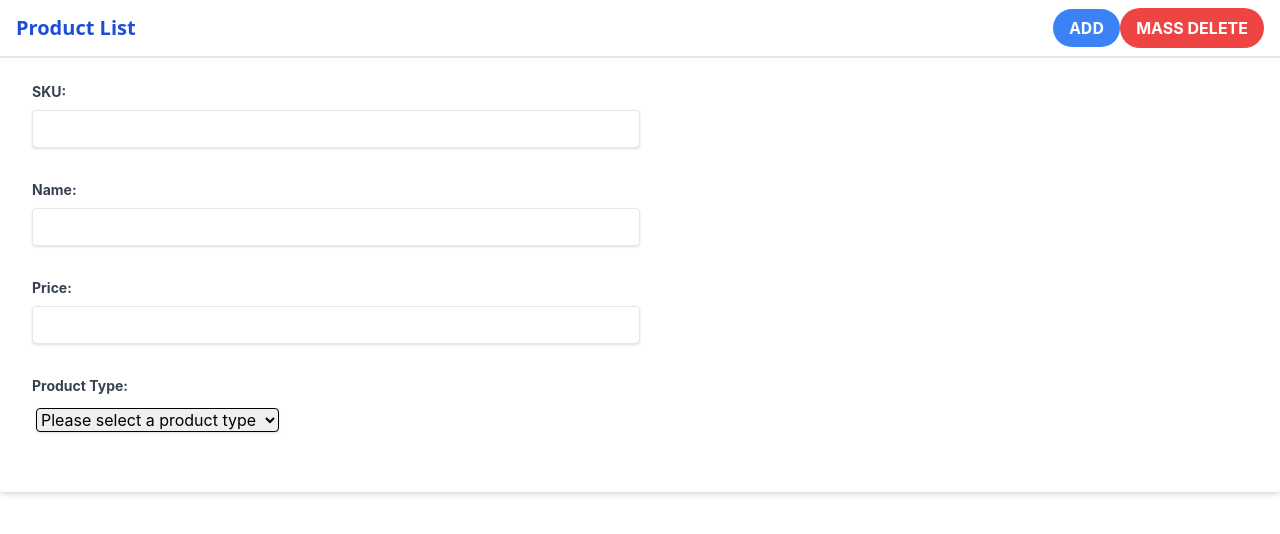
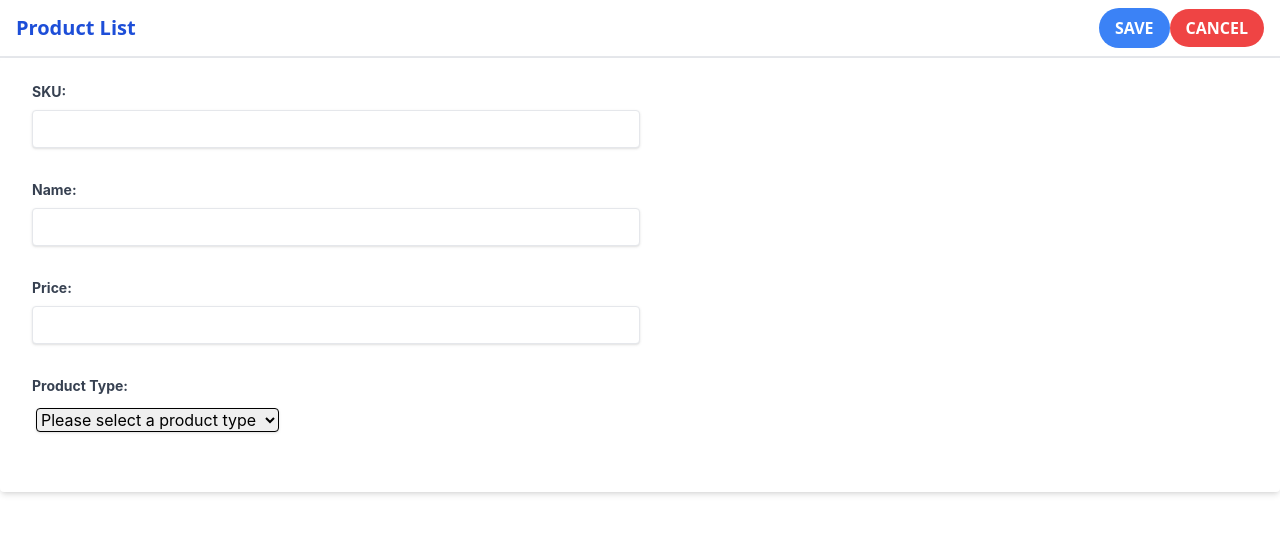
Before and after one commit to tundx0/sca-client, a React (Create React App) app: page /add-product in a window 1280 px wide. Shown: the top 534 px of the page. Built offline with nearby package versions, Linux system fonts and the light colour scheme.

Commit message:
add conditional logic to nav bar item display

```diff
--- a/src/components/NavBar.jsx
+++ b/src/components/NavBar.jsx
@@ -1,13 +1,16 @@
 import React from "react";
-import { Link } from "react-router-dom";
+import { Link, useLocation } from "react-router-dom";
 
 const Navbar = (props) => {
+  const location = useLocation();
   return (
     <nav className="border-b-2 py-2 px-4 flex justify-between items-center">
       <div className="text-blue-700 text-[20px] font-sans font-bold hover:text-blue-800">
         <h1 className="">Product List</h1>
       </div>
       <div>
+        {location.pathname === "/products" ? (
+          <>
             <Link
               to="/add-product"
               className="bg-blue-500 text-white font-bold font-sans py-2 px-4 rounded-full hover:bg-blue-600"
@@ -20,6 +23,23 @@ const Navbar = (props) => {
             >
               MASS DELETE
             </button>
+          </>
+        ) : (
+          <>
+            <button
+              onClick={props.handleSubmit}
+              className="bg-blue-500 text-white font-bold font-sans py-2 px-4 rounded-full hover:bg-blue-600"
+            >
+              SAVE
+            </button>
+            <Link
+              to="/products"
+              className="bg-red-500 text-white font-bold font-sans py-2 px-4 rounded-full hover:bg-red-600"
+            >
+              CANCEL
+            </Link>
+          </>
+        )}
       </div>
     </nav>
   );
```
Lines whose indentation alone changed are shown as unchanged.
